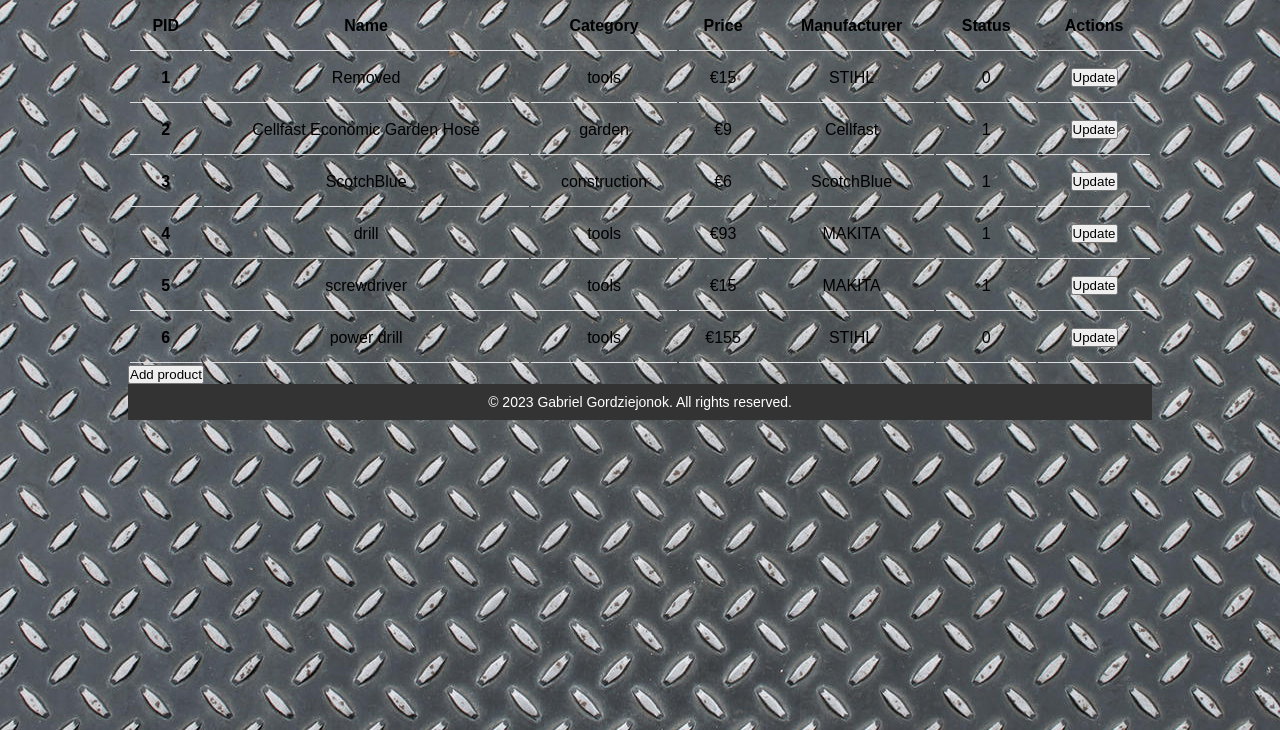
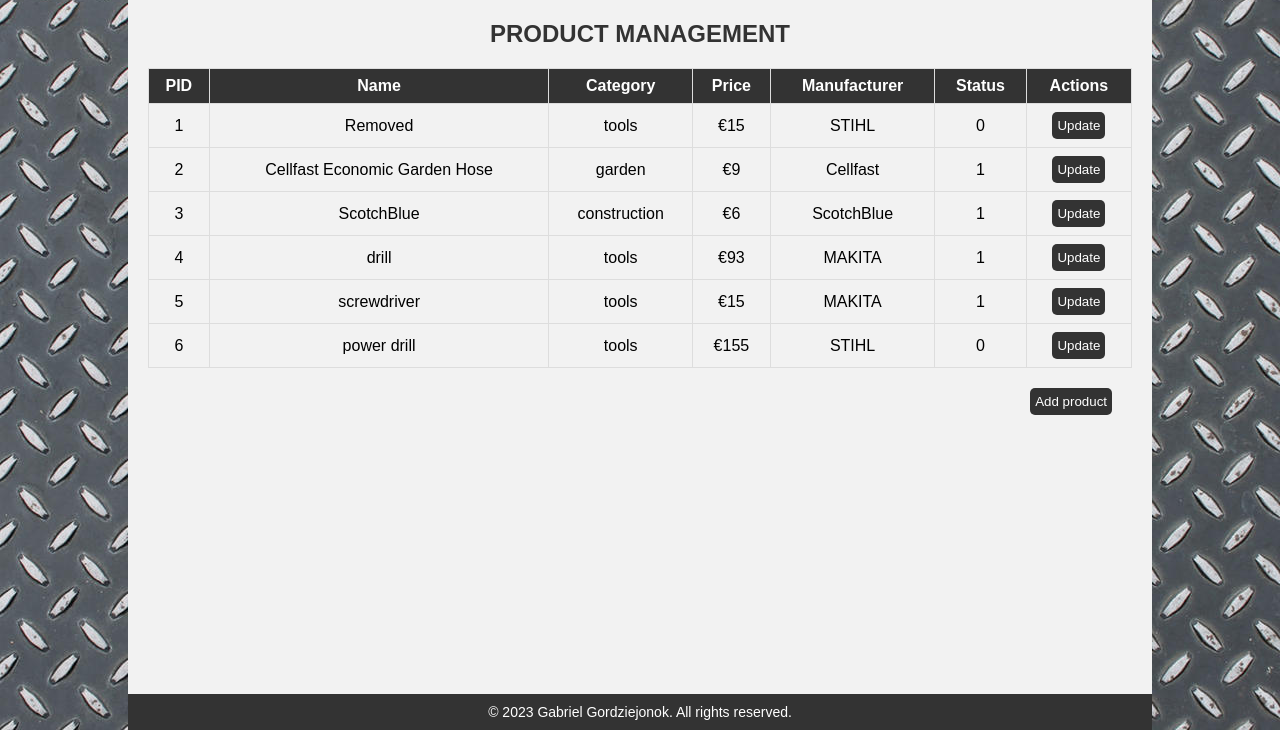
Before and after one commit to Gerixmus/fixtech-webshop, a PHP site: page /fixtech-webshop/products_admin.php in a window 1280 px wide. Shown: the part 70-800 px from the top of the page. Run offline with PHP 8.4, Linux system fonts and the light colour scheme; a user stored in the database is signed in; data comes from the database, SQL or seed files in the repository.

Commit message:
style: Visual update of older pages

```diff
--- a/css/style.css
+++ b/css/style.css
@@ -15,7 +15,6 @@
 body{
     display: flex;
     justify-content: center;
-    /* background-color: beige; */
     background-image: url(../images/metal.jpg);
     background-size: cover;
     background-repeat: no-repeat;
@@ -30,13 +29,12 @@
     min-height: 100vh;
 }
 a{
-    color: black;
+    color: #fff;
     text-decoration: none;
-    transition: all 100ms ease-in-out;
+    /* transition: all 100ms ease-in-out; */
 }
 
 /* product search */
-/* Add this CSS to your existing styles or your external CSS file */
 .search-section {
     background-image: url(../images/tools1.jpg);
     background-size: cover;
@@ -52,8 +50,8 @@
     padding: 20px;
     border-radius: 5px;
     text-align: center;
-    display: flex; /* Add display: flex */
-    align-items: center; /* Vertically align the children */
+    display: flex;
+    align-items: center;
   }
 
   .search-content input[type="search"] {
@@ -128,11 +126,11 @@
   .navbar-logo {
     display: flex;
     align-items: center;
-    font-size: 24px; /* Increase the font size */
+    font-size: 24px;
   }
 
   .navbar-logo img {
-    width: 50px; /* Increase the image size */
+    width: 50px;
     height: 50px;
     margin-right: 10px;
   }
@@ -143,12 +141,12 @@
 
   .navbar-links {
     list-style: none;
-    display: flex; /* Make the list items appear in a horizontal line */
+    display: flex;
   }
 
   .navbar-links li {
     margin: 0 10px;
-    font-size: 18px; /* Increase the font size of the list items */
+    font-size: 18px;
   }
 
   .navbar-links a {
@@ -170,11 +168,11 @@
 }
 
 .product-main-header {
-    margin-bottom: 20px; /* Adds space below the header */
-    font-size: 24px; /* Adjust the font size */
-    color: #333; /* Set the font color */
-    text-transform: uppercase; /* Make the text uppercase */
-    text-align: center; /* Center the text */
+    margin-bottom: 20px;
+    font-size: 24px;
+    color: #333;
+    text-transform: uppercase;
+    text-align: center;
 }
 
 
@@ -187,6 +185,7 @@
     border: 1px solid #ddd;
     text-align: left;
     padding: 8px;
+    text-align: center;
 }
 
 th.product-header {
@@ -199,7 +198,7 @@
 }
 
 tr.product-row:hover {
-    background-color: #f5f5f5; /* Light gray */
+    background-color: #f5f5f5;
 }
 
 /* signup */
@@ -281,7 +280,7 @@
   }
 
   .login-form .error-message {
-    color: darkred; /* Dark red color for error messages */
+    color: darkred;
     padding: 10px 20px;
   }
 
@@ -306,34 +305,37 @@
 /* Style for the cart icon */
 .cart-icon {
     position: fixed;
-    bottom: 20px; /* Adjust this value to position it vertically */
-    right: 30px; /* Adjust this value to move it to the left */
-    background-color: #333; /* Background color for the circle */
-    color: #fff; /* Color of the icon */
-    border-radius: 50%; /* Makes the background a circle */
-    padding: 20px; /* Increase the padding to make it bigger */
-    z-index: 9999; /* Ensures it's on top of other content */
-    cursor: pointer; /* Add a pointer cursor to indicate it's clickable */
-    text-align: center; /* Center the icon within the circle */
-    font-size: 24px; /* Increase the icon size */
+    bottom: 20px;
+    right: calc(5% - 34px);
+    background-color: #333;
+    color: #fff;
+    border-radius: 50%;
+    padding: 20px;
+    z-index: 9999;
+    cursor: pointer;
+    text-align: center;
+    font-size: 24px;
 }
 
-/* Hover effect when user hovers over the cart icon */
 .cart-icon:hover {
-    background-color: #888; /* Change the background color on hover */
+    background-color: #888;
 }
 
 .add-to-cart-button {
-  background-color: #333; /* Background color */
-  color: #fff; /* Text color */
+  background-color: #333;
+  color: #fff;
   border: none;
-  padding: 6px 5px; /* Adjust padding for the desired size */
-  border-radius: 5px; /* Rounded corners */
+  padding: 6px 5px;
+  border-radius: 5px;
   cursor: pointer;
   transition: background-color 0.3s;
 }
 
-
 .add-to-cart-button:hover {
   background-color: #888;
 }
+
+.option-button{
+  margin: 20px;
+  text-align: right;
+}
--- a/products.php
+++ b/products.php
@@ -65,7 +65,7 @@
     <?php
     if (!empty($_SESSION["shopping_cart"])) {
         echo '<a href="cart.php" class="cart-icon" id="cart-icon">
-    <i class="fas fa-shopping-cart"></i>
-</a>';
+                <i class="fas fa-shopping-cart"></i>
+            </a>';
     } ?>
 </div>
--- a/products_admin.php
+++ b/products_admin.php
@@ -1,71 +1,72 @@
-<?php include_once('header.php');?>
-<?php include ('includes/dbh.inc.php');?>
-<?php
+<?php include_once('header.php');
+include('includes/dbh.inc.php');
 session_start();
 require_once 'includes/functions.inc.php';
-    if(!isset($_SESSION['email'])){
+if (!isset($_SESSION['email'])) {
     header('location: login.php');
-    }
-    elseif((emailTaken($conn,$_SESSION["email"]))['privilege']!='1'){
+} elseif ((emailTaken($conn, $_SESSION["email"]))['privilege'] != '1') {
     header('location: index.php');
 }
 ?>
 
 <body>
     <div class="page">
-        <?php include('navbar.php');?>
+        <?php include('navbar.php'); ?>
 
-        <div class="products">
-
-    <table class="table">
+        <div class="orders-container">
+            <h1 class="product-main-header">Product management</h1>
+            <table class="product-table">
                 <thead>
                     <tr>
-                <th scope="col">PID</th>
-                <th scope="col">Name</th>
-                <th scope="col">Category</th>
-                <th scope="col">Price</th>
-                <th scope="col">Manufacturer</th>
-                <th scope="col">Status</th>
-                <th scope="col">Actions</th>
+                        <th class='product-header'>PID</th>
+                        <th class='product-header'>Name</th>
+                        <th class='product-header'>Category</th>
+                        <th class='product-header'>Price</th>
+                        <th class='product-header'>Manufacturer</th>
+                        <th class='product-header'>Status</th>
+                        <th class='product-header'>Actions</th>
                     </tr>
                 </thead>
                 <tbody>
                     <?php
-            if (isset($_GET['search'])){
+                    if (isset($_GET['search'])) {
                         $search = $_GET["search"];
                         $sql = "SELECT * FROM product WHERE product_name LIKE '%$search%'";
-            }
-            else {
+                    } else {
                         $sql = "SELECT * FROM product";
                     }
-            $result = mysqli_query($conn,$sql);
-            if($result){
-                while($row = mysqli_fetch_assoc($result)){
+                    $result = mysqli_query($conn, $sql);
+                    if ($result) {
+                        while ($row = mysqli_fetch_assoc($result)) {
                             $product_id = $row['product_id'];
                             $product_name = $row['product_name'];
                             $category = $row['category'];
                             $price = $row['price'];
                             $manufacturer = $row['manufacturer'];
                             $status = $row['status'];
-                    echo '<tr><th scope="row">'.$product_id.'</th>
-                    <td>'.$product_name.'</td>
-                    <td>'.$category.'</td>
-                    <td> €'.$price.'</td>
-                    <td>'.$manufacturer.'</td>
-                    <td>'.$status.'</td>
-                    <td><button><a href="update_product.php?updateid='.$product_id.'">Update</a></button>
+                            echo '<tr class="product-row">
+                            <td class="product-data">' . $product_id . '</td>
+                            <td class="product-data">' . $product_name . '</td>
+                            <td class="product-data">' . $category . '</td>
+                            <td class="product-data"> €' . $price . '</td>
+                            <td class="product-data">' . $manufacturer . '</td>
+                            <td class="product-data">' . $status . '</td>
+                            <td class="product-data"><button class="add-to-cart-button"><a href="update_product.php?updateid=' . $product_id . '">Update</a></button>
                             </tr>';
                         }
                     }
                     ?>
                 </tbody>
             </table>
-    <td><button><a href="add_product.php">Add product</a></button>
+            <div class="option-button">
+                <button class="add-to-cart-button"><a href="add_product.php">Add product</a></button>
+            </div>
         </div>
 
-        <?php include('footer.php');?>
+        <?php include('footer.php'); ?>
     </div>
 </body>
+
 </html>
 <?php
 include 'includes/dbh.inc.php';
```
Also changed, not shown: add_product.php (+37 -25 lines), change.php (+26 -21 lines), navbar.php (+0 -8 lines), orders.php (+7 -6 lines), update.php (+51 -31 lines), update_product.php (+43 -29 lines), users.php (+30 -30 lines). Lines whose indentation alone changed are shown as unchanged.
